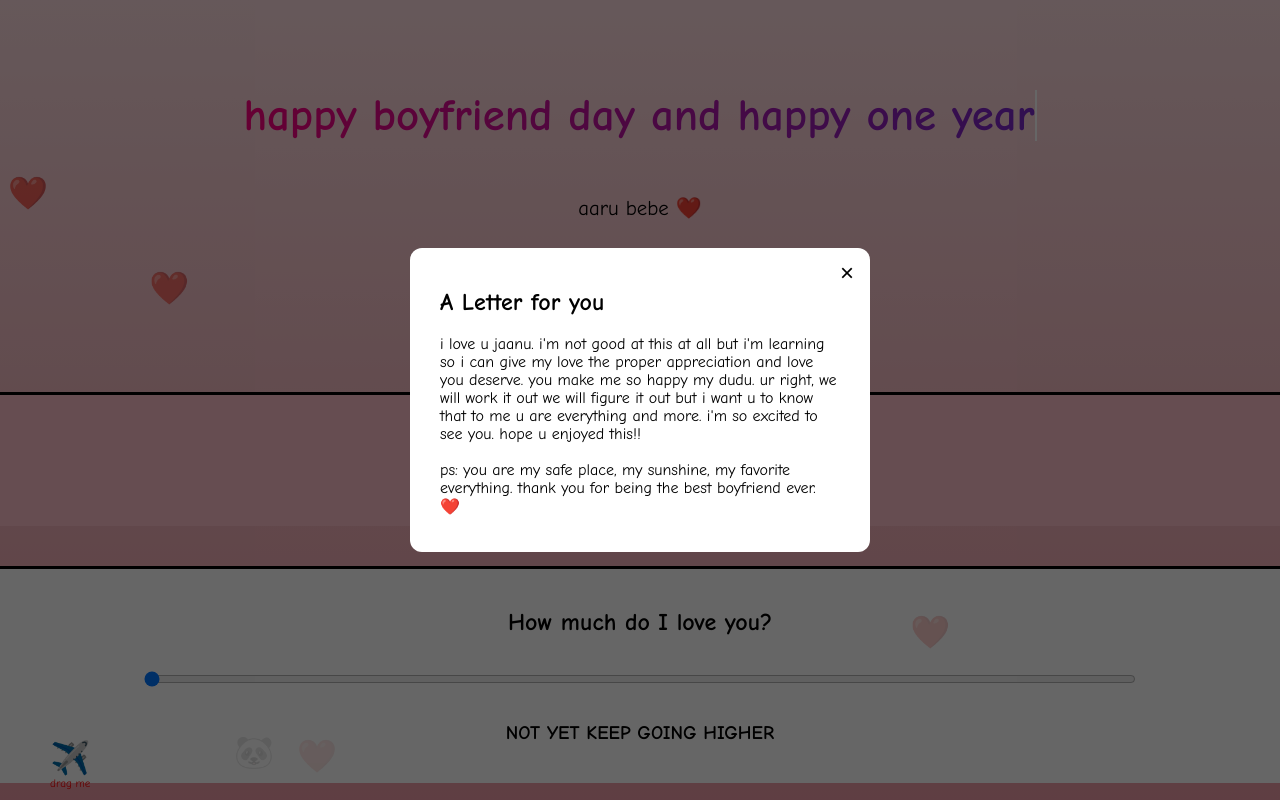
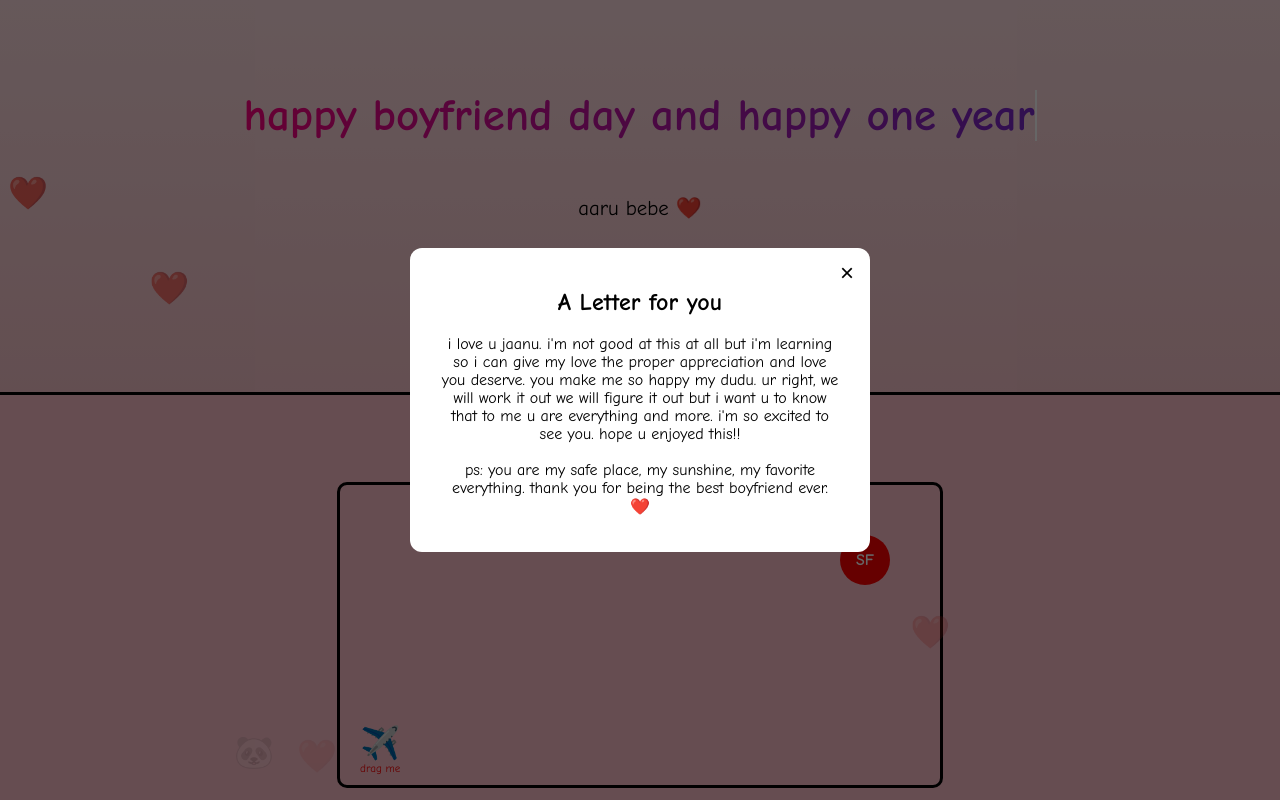
Before and after one commit to madhalasai/site, a plain HTML site: page index.html in a window 1280 px wide. Both pictures are taken after a click on the button "Open Letter". Shown: the top 800 px of the page. Drawn offline with Linux system fonts and the light colour scheme.

Commit message:
Update styles.css

```diff
--- a/styles.css
+++ b/styles.css
@@ -1,14 +1,13 @@
-/* Global Styles */
 body {
   margin: 0;
   font-family: "Comic Sans MS", cursive, sans-serif;
   text-align: center;
   background: linear-gradient(to bottom, #ffdde1, #ee9ca7);
+  min-height: 100vh;
   overflow-x: hidden;
-  min-height: 100vh;
 }
 
-/* Header & Hero */
+/* Header */
 .hero {
   padding: 60px 20px 20px;
 }
@@ -21,7 +20,6 @@ body {
 /* Animated Heading */
 .animated-heading {
   font-size: 2.8rem;
-  color: #ff0080;
   background: linear-gradient(to right, #ff0080, #7928ca);
   -webkit-background-clip: text;
   color: transparent;
@@ -41,7 +39,7 @@ body {
   50% { border-color: transparent; }
 }
 
-/* CTA Button */
+/* CTA */
 .cta {
   background: #fff;
   border: none;
@@ -50,135 +48,136 @@ body {
   font-size: 1.1rem;
   border-radius: 30px;
   cursor: pointer;
-  transition: transform 0.2s;
 }
-.cta:hover {
-  transform: scale(1.1);
+.cta:hover { transform: scale(1.1); }
+
+/* Modal */
+.modal {
+  position: fixed;
+  top:0; left:0;
+  width:100%; height:100%;
+  display:flex;
+  align-items:center; justify-content:center;
+  background: rgba(0,0,0,0.6);
+  z-index:100;
+}
+.modal.hidden { display:none; }
+
+.modal-content {
+  background:#fff;
+  padding:20px 30px;
+  border-radius:12px;
+  max-width:400px;
+  position:relative;
+}
+.close {
+  position:absolute;
+  top:10px; right:10px;
+  background:none; border:none;
+  font-size:1.5rem;
+  cursor:pointer;
 }
 
-/* Modal / Letter */
-.modal {
-  position: fixed;
-  top: 0; left: 0;
-  width: 100%; height: 100%;
-  display: flex; align-items: center; justify-content: center;
-  background: rgba(0,0,0,0.6);
-  z-index: 100;
-}
-.modal.hidden { display: none; }
-
-.modal-content {
-  background: #fff;
-  padding: 20px 30px;
-  border-radius: 12px;
-  max-width: 400px;
-  text-align: left;
-  position: relative;
-}
-.close {
-  position: absolute;
-  top: 10px; right: 10px;
-  background: none;
-  border: none;
-  font-size: 1.5rem;
-  cursor: pointer;
+/* Journey Section */
+#map-section {
+  margin-top:60px;
+  padding:20px;
+  background:pink;
+  border-top:3px solid black;
 }
 
-/* Map Section */
-#map-section {
-  margin-top: 60px;
-  padding: 20px;
-  background: pink;
-  border-top: 3px solid black;
-}
-
-.map-title {
-  font-size: 1.8rem;
-  color: #000;
-  margin-bottom: 15px;
-}
-
-#map-container {
+#journey-container {
   position: relative;
-  display: inline-block;
-  width: 90%;
-  max-width: 600px;
-}
-
-#us-map {
-  width: 100%;
-  border-radius: 10px;
-  border: 5px solid black;
+  width:90%;
+  max-width:600px;
+  height:300px;
+  margin:0 auto;
+  background:#ffc0cb;
+  border-radius:10px;
+  border:3px solid black;
 }
 
 /* Plane */
 #plane {
-  position: absolute;
-  bottom: 10px;
-  left: 50px;
-  font-size: 2rem;
-  cursor: grab;
-  z-index: 10;
+  position:absolute;
+  bottom:10px;
+  left:20px;
+  font-size:2rem;
+  cursor:grab;
+}
+.drag-label {
+  font-size:0.7rem;
+  color:red;
 }
 
-.drag-label {
-  font-size: 0.7rem;
-  color: red;
+/* SF Circle */
+#sf-circle {
+  position:absolute;
+  top:50px;
+  right:50px;
+  width:50px;
+  height:50px;
+  border-radius:50%;
+  background:red;
+  color:white;
+  display:flex; justify-content:center; align-items:center;
+  font-weight:bold;
 }
 
 /* See you text */
 #see-you {
-  margin-top: 20px;
-  font-size: 1.5rem;
-  color: #000;
-  font-weight: bold;
+  margin-top:20px;
+  font-size:1.5rem;
+  font-weight:bold;
 }
-.hidden { display: none; }
+.hidden { display:none; }
 
 /* Floating Hearts & Pandas */
 .heart, .panda {
   position: fixed;
   top: -2rem;
-  font-size: 2rem;
-  pointer-events: none;
+  font-size:2rem;
+  pointer-events:none;
   animation: floatUp linear forwards;
-  z-index: 50;
+  z-index:50;
 }
 
 @keyframes floatUp {
-  0% { transform: translateY(0); opacity: 1; }
-  100% { transform: translateY(110vh); opacity: 0; }
+  0% { transform: translateY(0); opacity:1; }
+  100% { transform: translateY(110vh); opacity:0; }
 }
 
 /* Confetti */
 .confetti {
-  position: absolute;
-  top: -10px;
-  font-size: 20px;
-  pointer-events: none;
-  z-index: 1000;
+  position:absolute;
+  top:0;
+  font-size:20px;
+  pointer-events:none;
+  z-index:1000;
 }
 
-/* Love Slider Section */
+/* Slider Section */
 #love-slider-section {
-  margin-top: 40px;
-  padding: 20px;
-  background: #fff;
-  border-top: 3px solid black;
+  margin-top:40px;
+  padding:20px;
+  background:pink;
+  border-top:3px solid black;
 }
 
 #love-slider {
-  width: 80%;
-  margin: 15px 0;
+  width:80%;
+  margin:15px 0;
+  cursor:pointer;
+  accent-color:red;
 }
 
 #love-slider-message {
-  font-size: 1.2rem;
-  font-weight: bold;
+  font-size:1.2rem;
+  font-weight:bold;
+  animation: bounce 1s infinite alternate;
 }
 
-#universe-image {
-  width: 200px;
-  margin-top: 10px;
-  border-radius: 10px;
+@keyframes bounce {
+  0% { transform: translateY(0); }
+  100% { transform: translateY(-10px); }
 }
```
